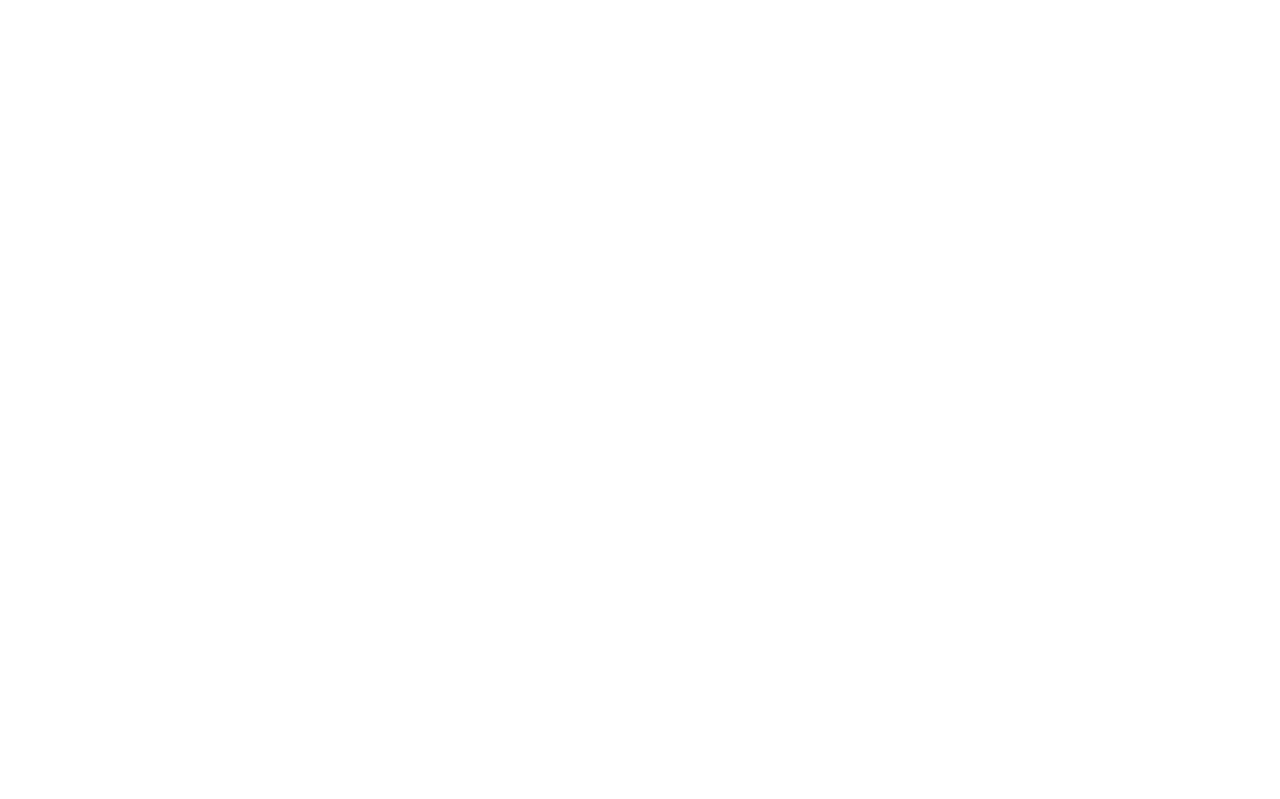
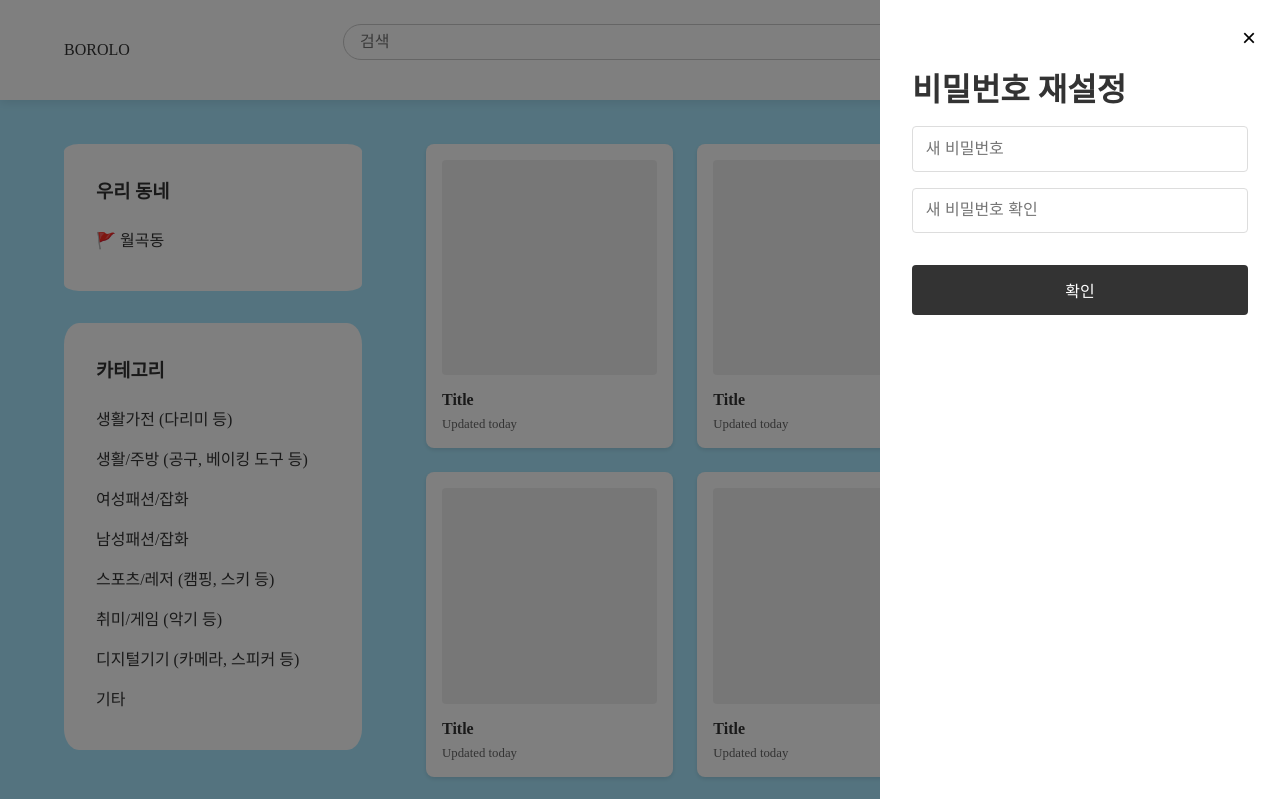
Before and after one commit to borrowLocal/frontend, a React (Create React App) app: page /resetPW in a window 1280 px wide. Before the commit this address had no page. Shown: the top 799 px of the page. Built offline with nearby package versions, Linux system fonts and the light colour scheme.

Commit message:
Feat: 비밀번호 재설정 뷰 구현 및 오타 수정
- 비밀번호 재설정 뷰 구현
- 회원정보 수정 후 로그인 페이지로 이동 처리 추가
- 일부 오타 수정

```diff
--- a/src/App.jsx
+++ b/src/App.jsx
@@ -14,6 +14,7 @@
             <Route path="login" element={<AuthModal />} />
             <Route path="register" element={<AuthModal />} />
             <Route path="findPassword" element={<AuthModal />} />
+            <Route path="resetPW" element={<AuthModal />} />
             <Route path="myPage" element={<AuthModal />} />
             <Route path="confirmPW" element={<AuthModal />} />
             <Route path="editProfile" element={<AuthModal />} />
--- a/src/components/Auth/Auth.css
+++ b/src/components/Auth/Auth.css
@@ -4,7 +4,10 @@
   }
 
   .login-form,
-  .register-form {
+  .register-form,
+  .resetPW-form,
+  .confirmPW-form,
+  .editProfile-form {
     margin-top: 2rem;
   }
 
--- a/src/components/Auth/FindPassword.js
+++ b/src/components/Auth/FindPassword.js
@@ -1,8 +1,9 @@
 import React, { useState } from 'react';
-import { Link } from 'react-router-dom';
+import { useNavigate, Link } from 'react-router-dom';
 import './Auth.css';
 
 const FindPassword = () => {
+  const navigate = useNavigate();
   const [email, setEmail] = useState('');
 
   return (
@@ -14,7 +15,7 @@
         value={email}
         onChange={(e) => setEmail(e.target.value)}
       />
-      <button className="submit-button">비밀번호 찾기</button>
+      <button className="submit-button" onClick={() => navigate('/resetPW')}>비밀번호 찾기</button>
       <div className="form-footer">
         <Link to="/login" className="text-button">
           로그인으로 돌아가기
--- /dev/null
+++ b/src/components/Auth/ResetPW.js
@@ -0,0 +1,30 @@
+import React, { useState } from 'react';
+import { useNavigate } from 'react-router-dom'
+import '../Auth/Auth.css';
+
+const ResetPW = () => {
+  const navigate = useNavigate();
+  const [newPW, setNewPW] = useState('');
+  const [newPWConfirm, setNewPWConfirm] = useState('');
+
+  return (
+    <div className="resetPW-form">
+      <h2>비밀번호 재설정</h2>
+      <input
+        type="password"
+        placeholder="새 비밀번호"
+        value={newPW}
+        onChange={(e) => setNewPW(e.target.value)}
+      />
+      <input
+        type="password"
+        placeholder="새 비밀번호 확인"
+        value={newPWConfirm}
+        onChange={(e) => setNewPWConfirm(e.target.value)}
+      />
+      <button className="submit-button" onClick={() => navigate('/login')}>확인</button>
+    </div>
+  );
+};
+
+export default ResetPW;
--- a/src/components/Modal.js
+++ b/src/components/Modal.js
@@ -3,6 +3,7 @@
 import Login from './Auth/Login';
 import Register from './Auth/Register';
 import FindPassword from './Auth/FindPassword';
+import ResetPW from './Auth/ResetPW';
 import MyPage from './MyMenu/MyPage';
 import ConfirmPW from './MyMenu/ConfirmPW';
 import EditProfile from './MyMenu/EditProfile';
@@ -38,6 +39,7 @@
         {location.pathname === '/login' && <Login onClose={handleClose} />}
         {location.pathname === '/register' && <Register onClose={handleClose} />}
         {location.pathname === '/findPassword' && <FindPassword onClose={handleClose} />}
+        {location.pathname === '/resetPW' && <ResetPW onClose={handleClose} />}
         {location.pathname === '/myPage' && <MyPage onClose={handleClose} />}
         {location.pathname === '/confirmPW' && <ConfirmPW onClose={handleClose} />}
         {location.pathname === '/editProfile' && <EditProfile onClose={handleClose} />}
--- a/src/components/MyMenu/ConfirmPW.js
+++ b/src/components/MyMenu/ConfirmPW.js
@@ -3,12 +3,12 @@
 import { Link } from 'react-router-dom';
 import '../Auth/Auth.css';
 
-const FindPassword = () => {
+const ConfirmPW = () => {
   const navigate = useNavigate();
   const [password, setPassword] = useState('');
 
   return (
-    <div className="register-form">
+    <div className="confirmPW-form">
       <h2>비밀번호 확인</h2>
       <input
         type="password"
@@ -26,4 +26,4 @@
   );
 };
 
-export default FindPassword;
+export default ConfirmPW;
--- a/src/components/MyMenu/EditProfile.js
+++ b/src/components/MyMenu/EditProfile.js
@@ -1,8 +1,10 @@
 import React, { useState } from 'react';
+import { useNavigate } from 'react-router-dom';
 import '../Auth/Auth.css';
 import './NotiToggle.css';
 
 const Register = () => {
+  const navigate = useNavigate();
   const [userName, setUserName] = useState('');
   const [nickName, setNickName] = useState('');
   const [password, setPassword] = useState('');
@@ -12,7 +14,7 @@
   const [notifications, setNotifications] = useState(false);
 
   return (
-    <div className="register-form">
+    <div className="editProfile-form">
       <h2>회원 정보 수정</h2>
       <input
         type="text"
@@ -66,7 +68,7 @@
         </label>
       </div>
 
-      <button className="submit-button">
+      <button className="submit-button" onClick={() => navigate('/myPage')}>
         수정 완료
     </button>
     </div>
```
